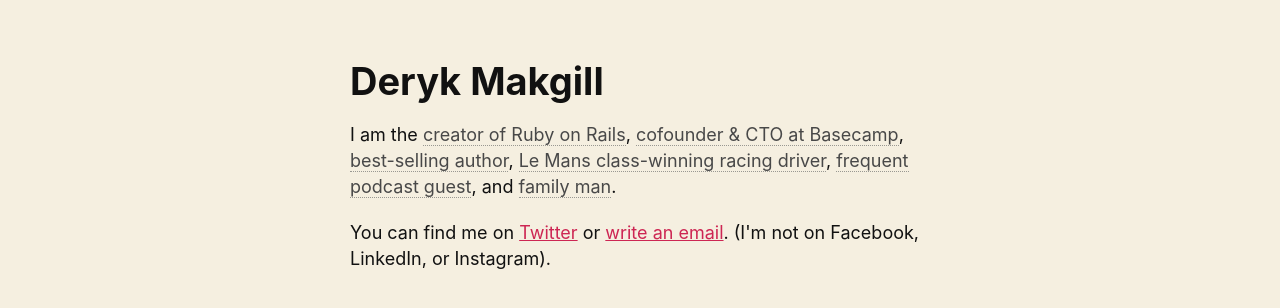
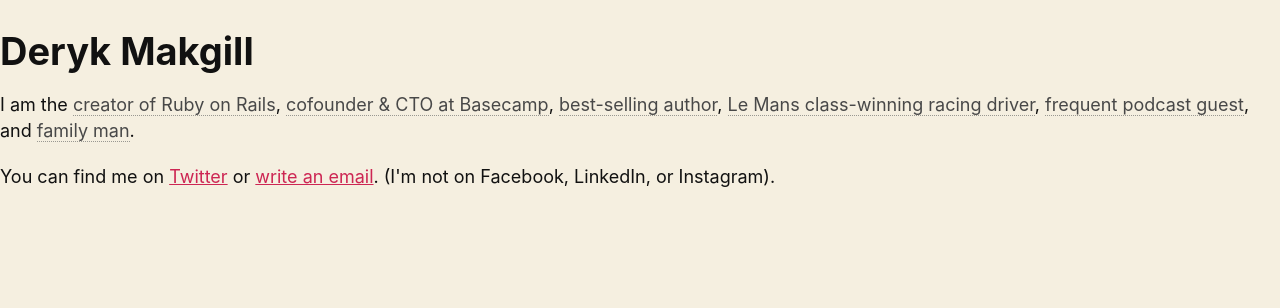
Before and after one commit to derykmakgill/matt, a Jekyll site: the page built from index.html, in a window 1280 px wide. Shown: the top 308 px of the page. Built offline with Jekyll 4.4.1, drawn with Linux system fonts in a browser that asks for light colours.

Commit message:
Update default.html

```diff
--- a/_layouts/default.html
+++ b/_layouts/default.html
@@ -5,18 +5,16 @@
   <meta charset="UTF-8">
   <style>
   body {
-  margin: 60px auto;
+  margin: 0px;
+  padding: 0px;
   font-family: -apple-system,
         BlinkMacSystemFont,
         Roboto,
         Helvetica,
         Arial,
         sans-serif;
-
 	background-color: #f5efe0;
 	color: #111;
-
-  width: 580px;
   font-size: 18px;
   line-height: 26px;
 }
@@ -182,6 +180,12 @@
   width: 49%;
   float: left;
 }
+
+article {
+margin: 60px auto;
+  width: 580px;
+}
+
 </style>
 </head>
 
```
